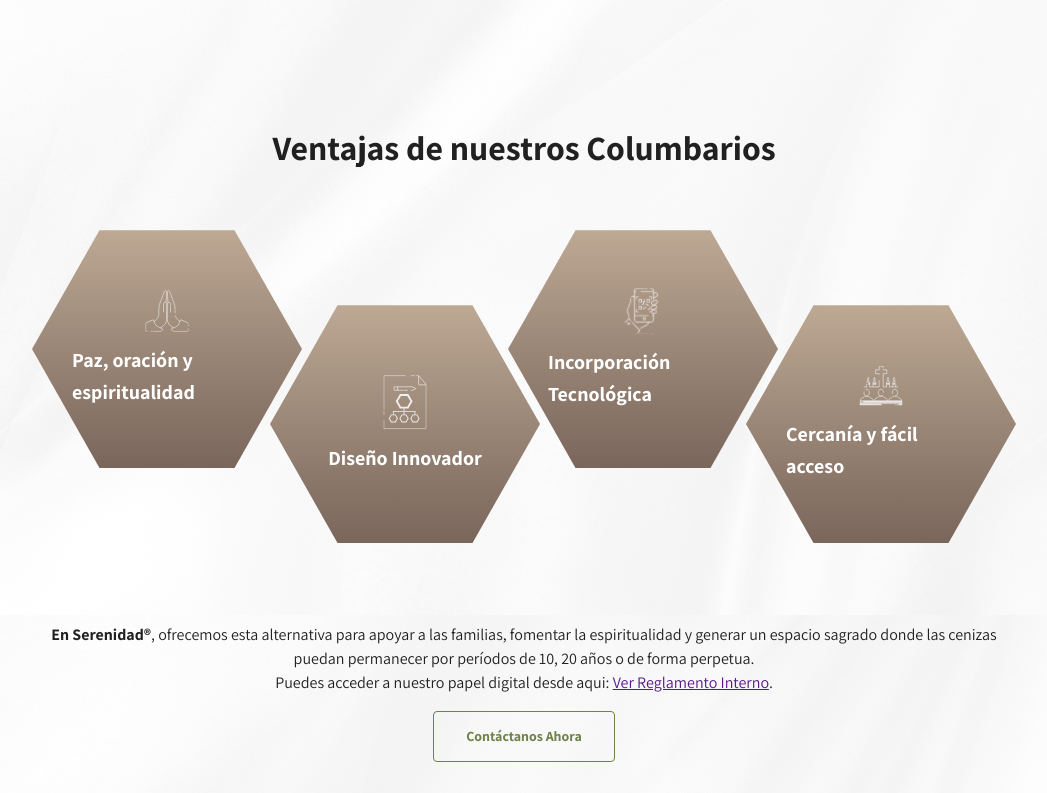
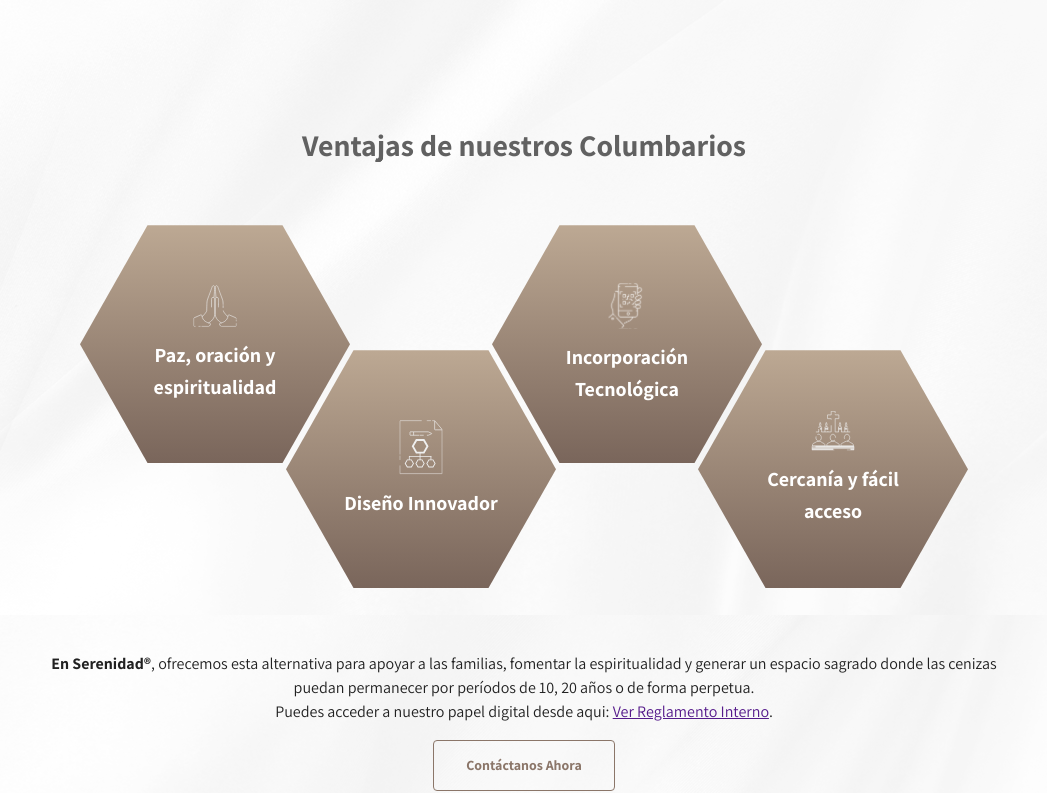
Before and after one commit to rgodo/serenidad, a Next.js app: page / in a window 1280 px wide. Shown: the part 6968-7761 px from the top of the page, without its empty margins (116-1163 px from the left). Built offline with nearby package versions, Linux system fonts and the light colour scheme.

Commit message:
fix: hexagon position and section

```diff
--- a/src/components/panteon/PanteonHexagon.tsx
+++ b/src/components/panteon/PanteonHexagon.tsx
@@ -3,10 +3,13 @@
 import React, { useState } from "react";
 import Box from "@mui/material/Box";
 import Typography from "@mui/material/Typography";
+import { AspectRatio } from "@mui/icons-material";
 
 const hexagonStyles = {
-  width: 270,
-  height: 270,
+  width: '270px',
+  minWidth: '270px',
+  height: '270px',
+  AspectRatio: 1/1,
   display: "flex",
   flexDirection: "column",
   alignItems: "center",
@@ -17,9 +20,6 @@ const hexagonStyles = {
   boxShadow: "0 2px 16px rgba(0,0,0,0.1)",
   cursor: "pointer",
   position: "relative",
-  mx: -2,
-  my: 2,
-  overflow: "hidden",
   color: "#fff",
   fontFamily: "Assistant, serif",
 };
@@ -46,7 +46,8 @@ export default function PanteonHexagon({ icon, title, content, index }) {
         ...hexagonStyles,
         ...(hover ? hexagonHoverStyles : {}),
         transition: "all 0.4s cubic-bezier(.79,.14,.15,.86)",
-        marginTop: index % 2 === 0 ? "-150px" : "auto",
+        marginTop: { xs: '0', md: index % 2 !== 0 ? "250px" : "0" },
+        marginLeft: { md: index !== 0 ? "-5rem" : "0" },
       }}
       onMouseEnter={() => setHover(true)}
       onMouseLeave={() => setHover(false)}
@@ -71,6 +72,7 @@ export default function PanteonHexagon({ icon, title, content, index }) {
             fontWeight: 800,
             fontFamily: "Assistant, serif",
             paddingX: "40px",
+            textAlign: 'center'
           }}
         >
           {title}
--- a/src/components/panteon/PanteonSection.tsx
+++ b/src/components/panteon/PanteonSection.tsx
@@ -180,9 +180,11 @@ export default function PanteonSection() {
             variant={isMobile ? "h6" : "h4"}
             sx={{
               fontWeight: 800,
-              mb: 15,
+              mb: { xs: '1rem'},
+              color: '#616161',
               textAlign: "center",
               fontFamily: "Assistant, serif",
+              fontSize: { sx: '1.25rem', md: '1.875rem' }
             }}
           >
             {hexSection.title}
@@ -190,10 +192,13 @@ export default function PanteonSection() {
           <Box
             sx={{
               display: "flex",
-              flexDirection: isMobile ? "column" : "row",
-              justifyContent: "center",
+              flexDirection: "row",
+              justifyContent: { md: "center" },
               alignItems: "center",
-              mb: 6,
+              gap: {xs:'1rem'},
+              mb: '3rem',
+              overflowY: 'auto',
+              marginTop: {md: '-6rem'}
             }}
           >
             {hexSection.hexagons.map((hx, i) => (
@@ -219,7 +224,8 @@ export default function PanteonSection() {
                 fontWeight: 700,
                 px: 4,
                 py: 1.5,
-                border: "1px solid",
+                border: "1px solid #8B7669",
+                color: '#8B7669',
                 fontFamily: "Assistant, serif",
                 textTransform: "none",
               }}
```
